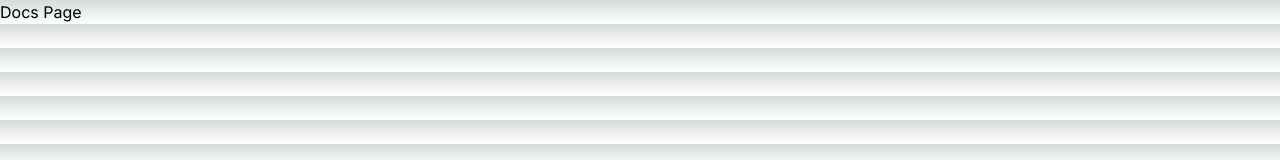
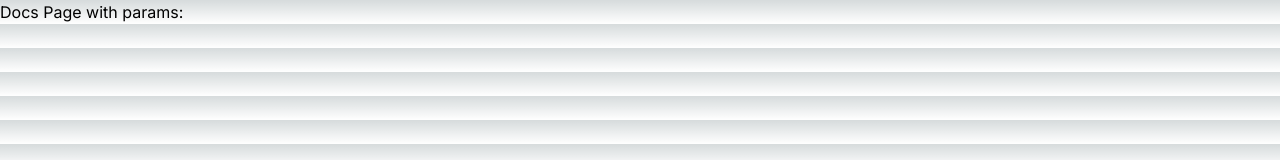
Before and after one commit to business-thiem/NextJS13-scott-tut, a Next.js app: page /docs in a window 1280 px wide. Shown: the top 160 px of the page. Built offline with nearby package versions, Linux system fonts and the light colour scheme.

Commit message:
dynamic routing page test

```diff
--- a/app/docs/[id]/page.tsx
+++ b/app/docs/[[...id]]/page.tsx
@@ -1,5 +1,5 @@
 const DocsIdPage = ({ params }) => {
-  return <div>Docs Id: {params.id} Page</div>;
+  return <div>Docs Page with params: {params.id} </div>;
 };
 
 export default DocsIdPage;
--- a/app/docs/page.tsx
+++ /dev/null
@@ -1,5 +0,0 @@
-const DocsPage = () => {
-  return <div>Docs Page</div>;
-};
-
-export default DocsPage;
```
